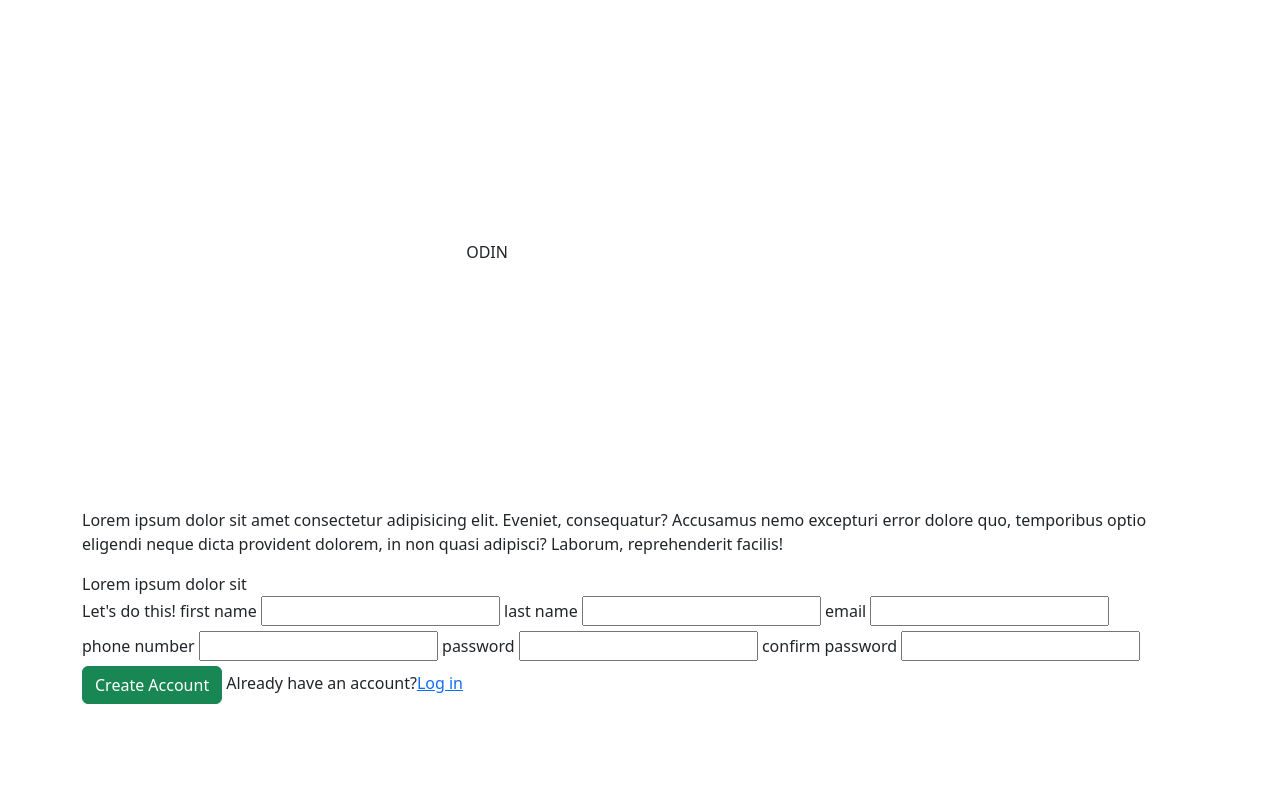
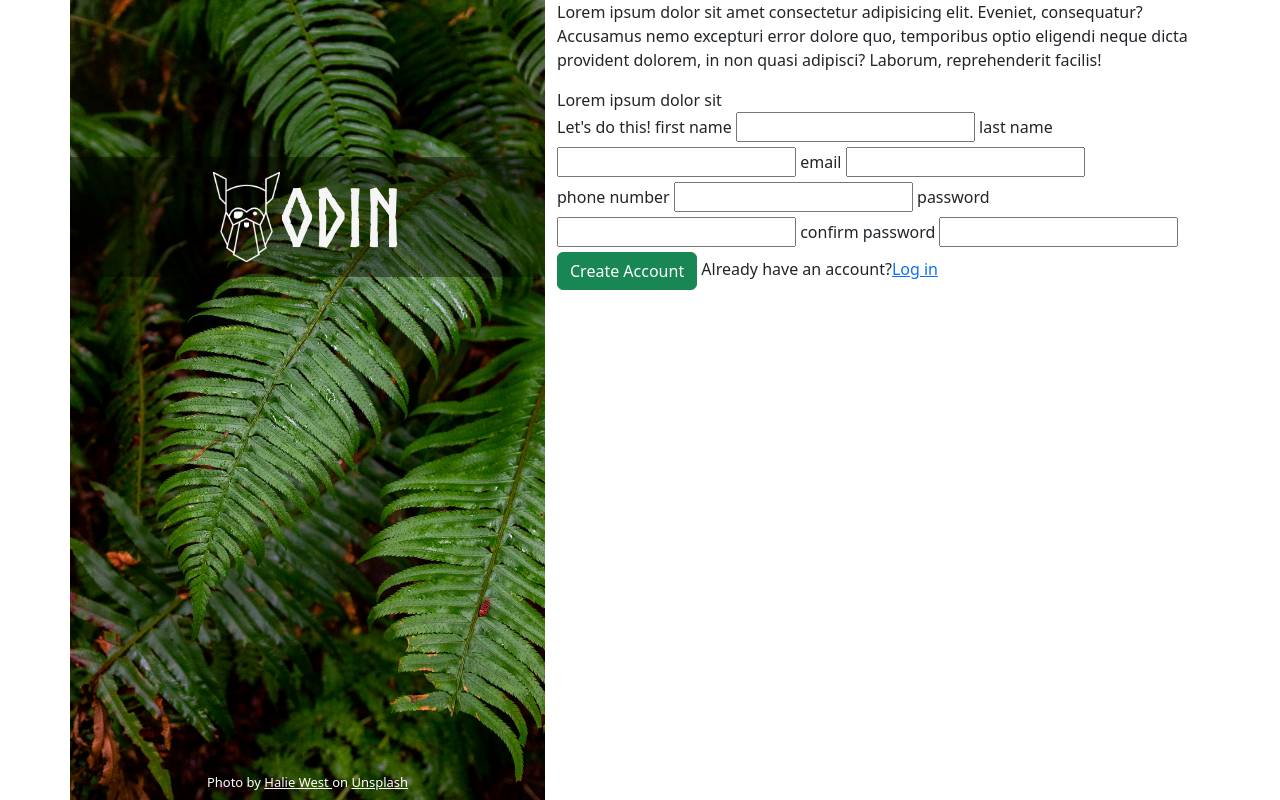
Before and after one commit to vvylikangas/odin-sign-up-form, a plain HTML site: page index.html in a window 1280 px wide. Drawn offline with nearby package versions, Linux system fonts and the light colour scheme.

Commit message:
Style left hero and add font

```diff
--- a/index.html
+++ b/index.html
@@ -11,19 +11,30 @@
   </head>
   <body>
     <div class="container">
-      <div class="left">
-        <div class="logo">
-          <img src="./assets/odin-lined.png" alt="odin-lined-logo" />
+      <div class="row">
+        <div class="col-5 left-hero gx-0">
+          <div class="logo-section text-center">
+            <img
+              src="./assets/odin-lined.png"
+              alt="odin-lined-logo"
+              id="odin-logo" />
             <span>ODIN</span>
           </div>
+          <span class="photo-cred mb-2"
+            >Photo by
+            <a
+              href="https://unsplash.com/photos/green-leaf-plant-in-close-up-photography-25xggax4bSA"
+              >Halie West </a
+            >on <a href="https://unsplash.com/">Unsplash</a></span
+          >
         </div>
-      <div class="right">
+        <div class="col-7">
           <div class="hero">
             <p>
               Lorem ipsum dolor sit amet consectetur adipisicing elit. Eveniet,
               consequatur? Accusamus nemo excepturi error dolore quo, temporibus
-            optio eligendi neque dicta provident dolorem, in non quasi adipisci?
-            Laborum, reprehenderit facilis!
+              optio eligendi neque dicta provident dolorem, in non quasi
+              adipisci? Laborum, reprehenderit facilis!
             </p>
             <span>Lorem ipsum dolor sit</span>
           </div>
@@ -53,6 +64,7 @@
           </div>
         </div>
       </div>
+    </div>
     <script src="./index.js"></script>
     <script src="https://cdn.jsdelivr.net/npm/bootstrap@5.3.3/dist/js/bootstrap.bundle.min.js"></script>
   </body>
--- a/styles.css
+++ b/styles.css
@@ -0,0 +1,42 @@
+.row {
+  height: 800px;
+}
+
+.left-hero {
+  display: flex;
+  flex-direction: column;
+  justify-content: space-between;
+  background-image: url(./assets/halie-west-25xggax4bSA-unsplash.jpg);
+  background-size: cover;
+}
+
+@font-face {
+  font-family: norseBold;
+  src: url(./assets/Norse-Bold.otf);
+}
+
+.logo-section {
+  display: flex;
+  align-items: center;
+  justify-content: center;
+  margin-top: 33%;
+  font-family: norseBold;
+  font-size: 5em;
+  color: whitesmoke;
+  background-color: rgba(0, 0, 0, 0.4);
+}
+
+#odin-logo {
+  height: 90px;
+}
+
+.photo-cred {
+  align-self: center;
+  color: white;
+  font-size: small;
+  font-weight: 300;
+}
+
+.photo-cred a {
+  color: white;
+}
```
Also changed, not shown: assets/Norse-Bold.otf (added). Lines whose indentation alone changed are shown as unchanged.
